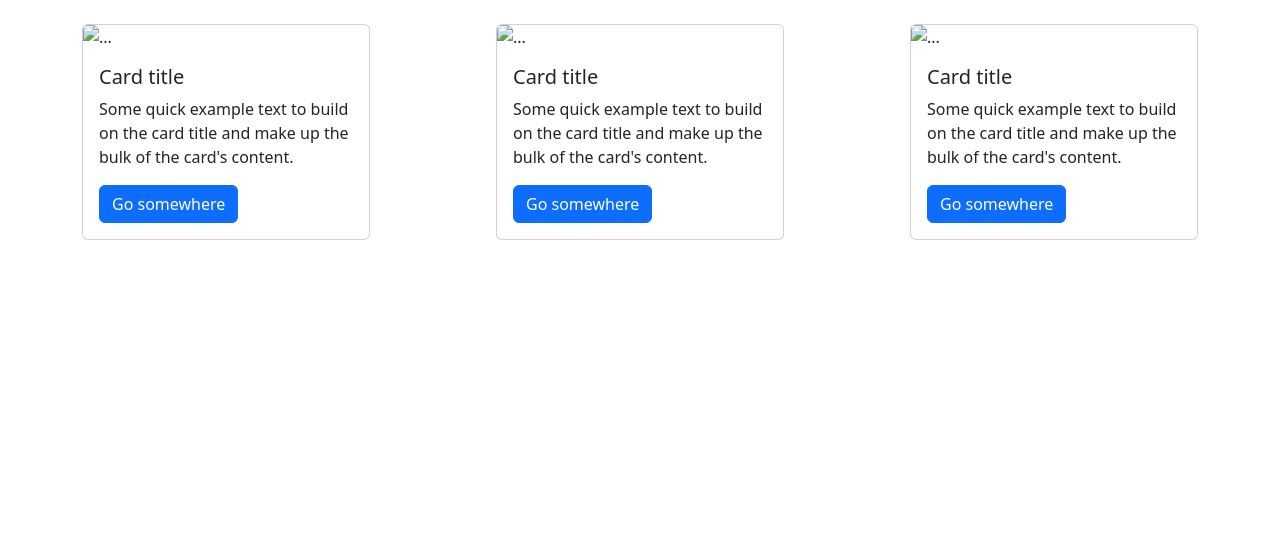
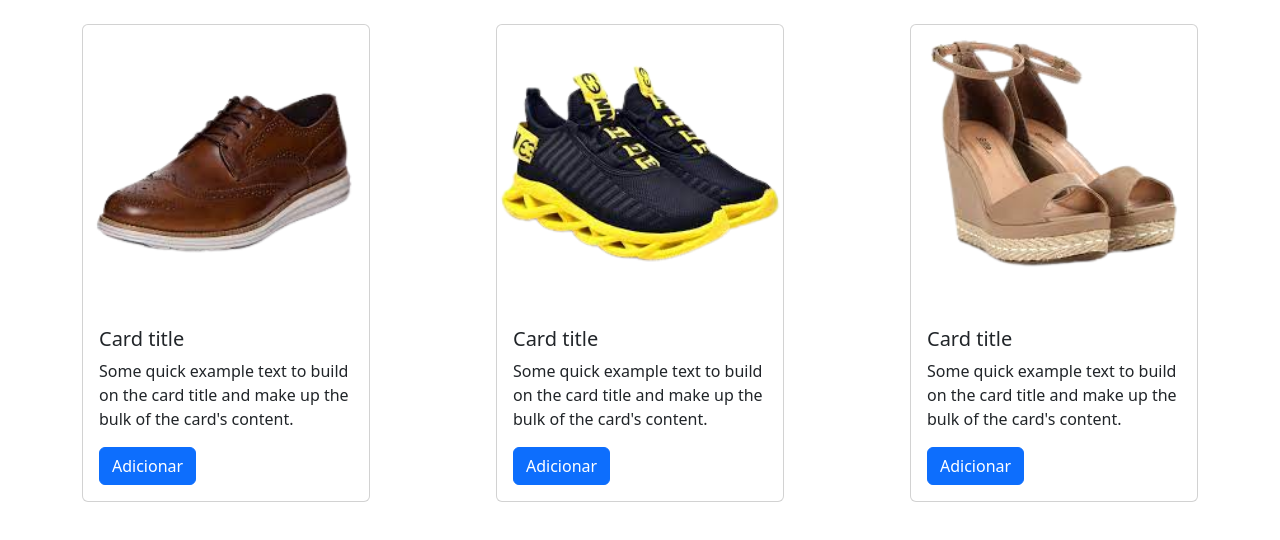
Before and after one commit to leandro2528/landing-page-bootstrap, a plain HTML site: page index.html in a window 1280 px wide. Drawn offline with nearby package versions, Linux system fonts and the light colour scheme.

Commit message:
colocando as imagens nos cards

```diff
--- a/index.html
+++ b/index.html
@@ -9,36 +9,39 @@
       rel="stylesheet"
       integrity="sha384-GLhlTQ8iRABdZLl6O3oVMWSktQOp6b7In1Zl3/Jr59b6EGGoI1aFkw7cmDA6j6gD"
       crossorigin="anonymous">
+      <style>
+
+      </style>
   </head>
   <body>
     <div class="container d-flex justify-content-between mt-4">
       <div class="card" style="width: 18rem;">
-        <img src="..." class="card-img-top" alt="...">
+        <img src="images/sapato.png" class="card-img-top" alt="...">
         <div class="card-body">
           <h5 class="card-title">Card title</h5>
           <p class="card-text">Some quick example text to build on the card
             title and make up the bulk of the card's content.</p>
-          <a href="#" class="btn btn-primary">Go somewhere</a>
+          <a href="#" class="btn btn-primary">Adicionar</a>
         </div>
       </div>
 
       <div class="card" style="width: 18rem;">
-        <img src="..." class="card-img-top" alt="...">
+        <img src="images/tenis.png" class="card-img-top" alt="...">
         <div class="card-body">
           <h5 class="card-title">Card title</h5>
           <p class="card-text">Some quick example text to build on the card
             title and make up the bulk of the card's content.</p>
-          <a href="#" class="btn btn-primary">Go somewhere</a>
+          <a href="#" class="btn btn-primary">Adicionar</a>
         </div>
       </div>
 
       <div class="card" style="width: 18rem;">
-        <img src="..." class="card-img-top" alt="...">
+        <img src="images/sandalhia.png" class="card-img-top" alt="...">
         <div class="card-body">
           <h5 class="card-title">Card title</h5>
           <p class="card-text">Some quick example text to build on the card
             title and make up the bulk of the card's content.</p>
-          <a href="#" class="btn btn-primary">Go somewhere</a>
+          <a href="#" class="btn btn-primary">Adicionar</a>
         </div>
       </div>
     </div>
```
Also changed, not shown: images/sandalhia.png (added), images/sapato.png (added), images/tenis.png (added).
